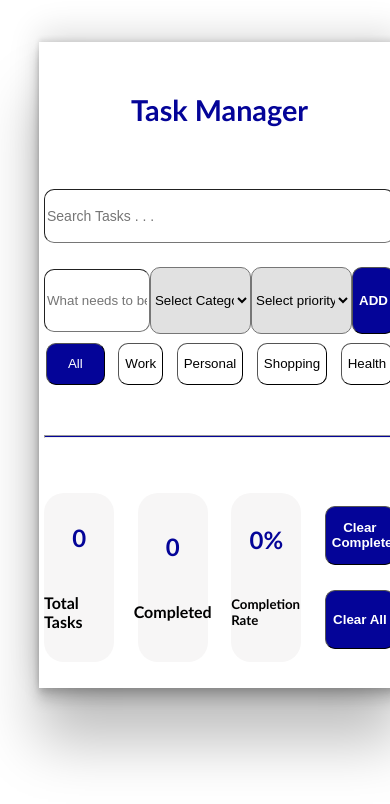
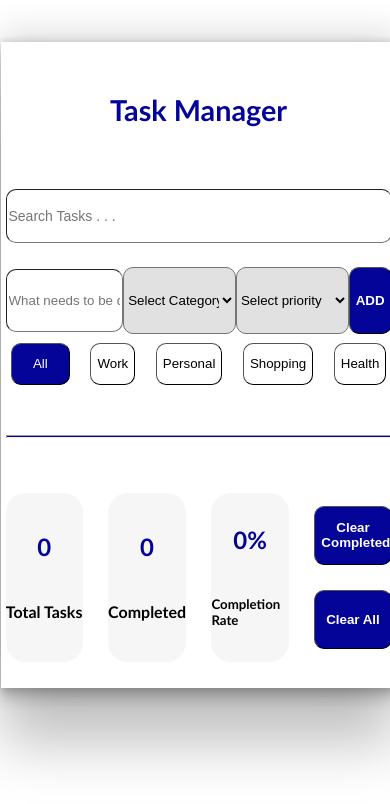
Before and after one commit to oussama442/ToDoList, a plain HTML site: page index.html in a window 390 px wide. Drawn offline with Linux system fonts and the light colour scheme.

Commit message:
Update styles.css

```diff
--- a/styles.css
+++ b/styles.css
@@ -204,8 +204,8 @@ body {
 /* Responsive Styles */
 @media (max-width: 1024px) {
     .container {
-        margin-left: 10vw;
-        width: 100%;
+        width: 90%;
+        margin-left: 5%;
     }
 
     .AddTask input,
@@ -238,10 +238,7 @@ body {
 }
 
 @media (max-width: 768px) {
-    .container {
-        width: 100%;
-        width: 90vw;
-    }
+
 
     .title {
         width: 100%;
@@ -290,6 +287,11 @@ body {
 
 /* For very small screens (mobile devices) */
 @media (max-width: 480px) {
+    .container {
+        width: 99%;
+        margin-left: 0.5px;
+    }
+
     #title {
         font-size: 1.8rem;
     }
```
